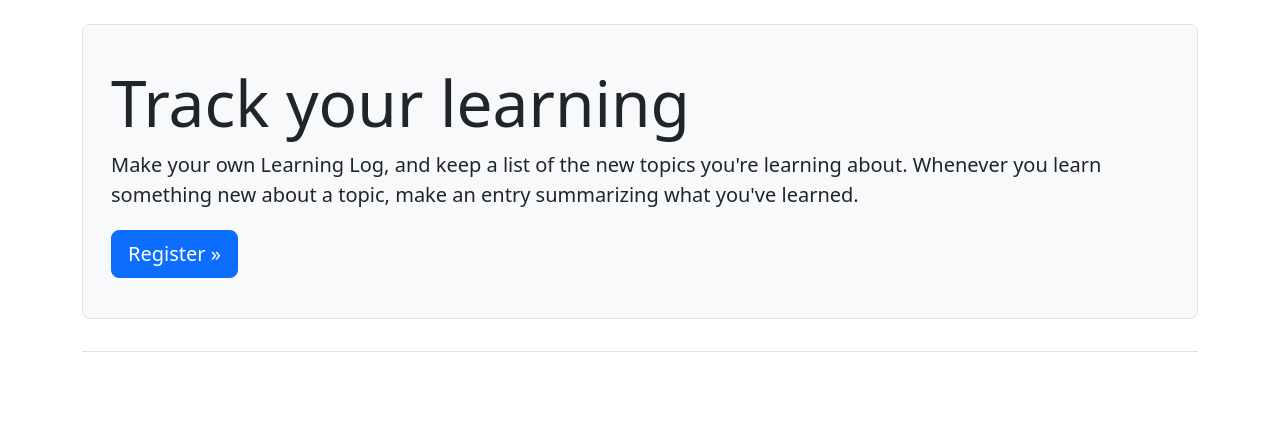
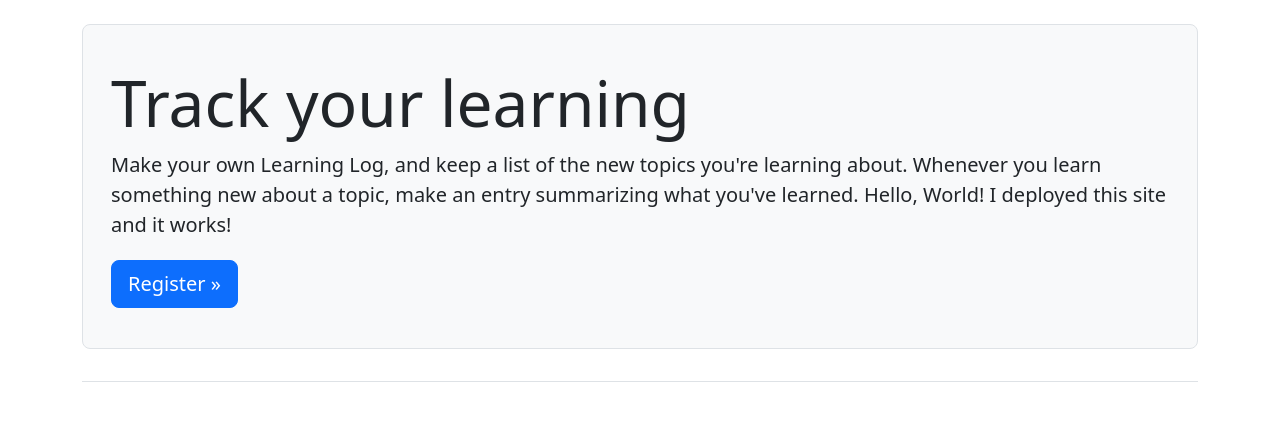
Before and after one commit to OreoLasagna/Django, a Django app: page / in a window 1280 px wide. Shown: the part 58-479 px from the top of the page. Run offline with Django 5.2, Linux system fonts and the light colour scheme; some libraries are stand-ins or nearby versions.

Commit message:
Making a minor change to push it live

```diff
--- a/learning_logs/templates/learning_logs/index.html
+++ b/learning_logs/templates/learning_logs/index.html
@@ -5,7 +5,8 @@
     <div class="container-fluid py-4">
         <h1 class="display-3">Track your learning</h1>
         <p class="lead">Make your own Learning Log, and keep a list of the new topics you're learning about. Whenever
-            you learn something new about a topic, make an entry summarizing what you've learned.</p>
+            you learn something new about a topic, make an entry summarizing what you've learned.
+            Hello, World! I deployed this site and it works!</p>
         <a class="btn btn-primary btn-lg mt-1" href="{% url 'accounts:register' %}">Register &raquo;</a>
     </div>
 </div>
```
